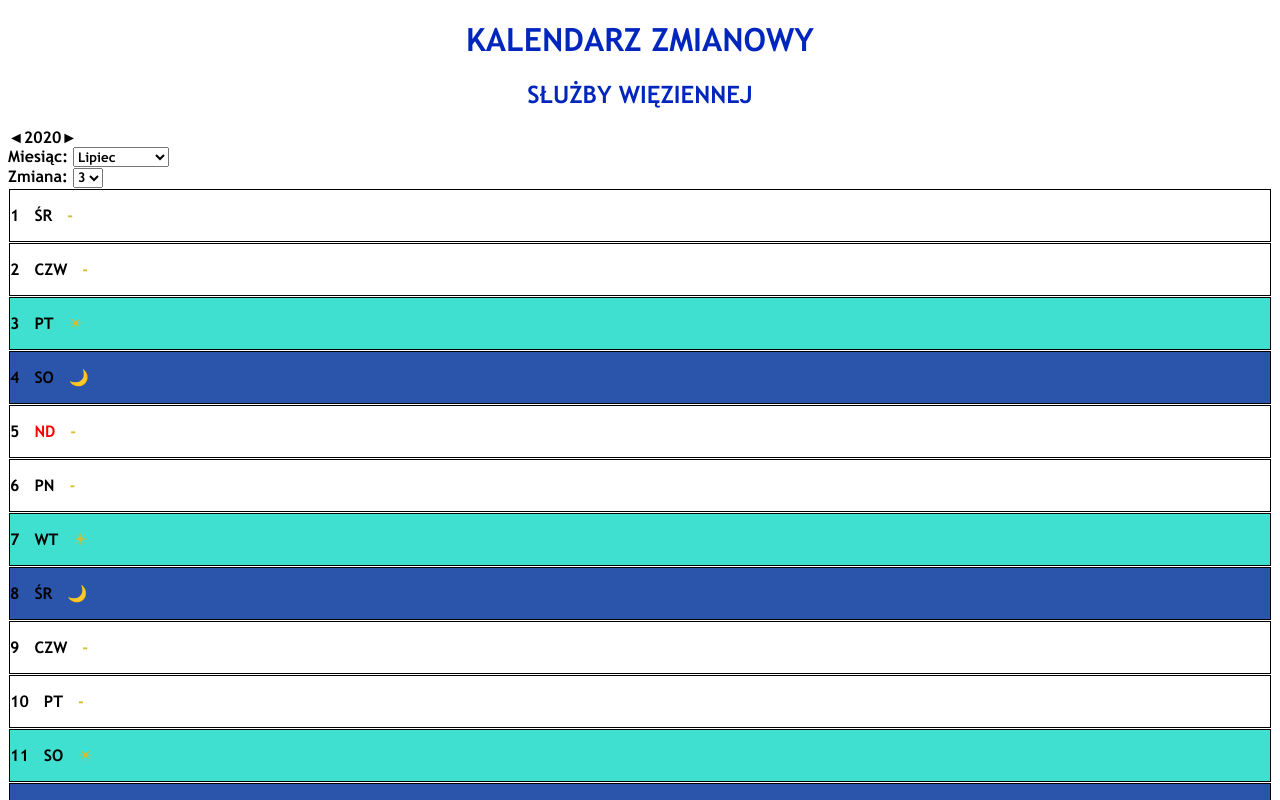
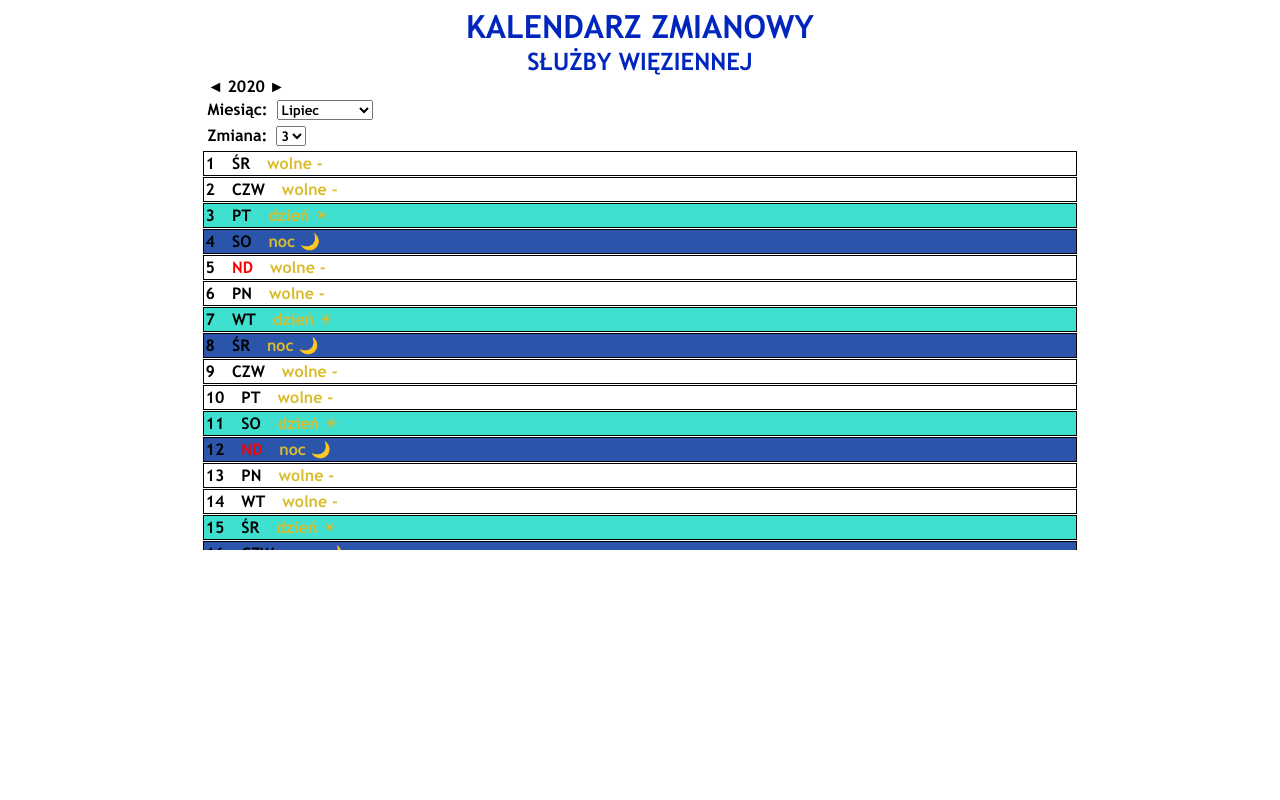
Before and after one commit to wiktorsachar/shift-viewer, a React (Create React App) app in the folder shift-viewer-v.1.0/: page / in a window 1280 px wide. Shown: the top 800 px of the page. Built offline with nearby package versions, Linux system fonts and the light colour scheme.

Commit message:
fixed align of some elements

```diff
--- a/shift-viewer-v.1.0/public/index.html
+++ b/shift-viewer-v.1.0/public/index.html
@@ -24,7 +24,7 @@
       work correctly both with client-side routing and a non-root public URL.
       Learn how to configure a non-root public URL by running `npm run build`.
     -->
-    <title>Sprawdź swoje służby</title>
+    <title>Sprawdź rozkład służby</title>
   </head>
   <body>
     <noscript>You need to enable JavaScript to run this app.</noscript>
--- a/shift-viewer-v.1.0/src/App.css
+++ b/shift-viewer-v.1.0/src/App.css
@@ -3,6 +3,17 @@
   font-family: Trebuchet;
   text-align: center;
 }
+.App-container  {
+  display: flex;
+  align-items: center;
+  justify-content: center;
+}
+.App {
+  width: 70%;
+  flex-direction: column;
+  align-items: center;
+  justify-content: center;
+}
 * {
   font-family: Trebuchet;
 }
--- a/shift-viewer-v.1.0/src/App.js
+++ b/shift-viewer-v.1.0/src/App.js
@@ -1,13 +1,15 @@
-import React from 'react';
+import React from "react";
 import Calendar from "./components/Calendar/Calendar";
-import "./App.css"
+import "./App.css";
 
 function App() {
   return (
-    <div className="App">
-      <h1 className="prison-service">KALENDARZ ZMIANOWY</h1>
-      <h2 className="prison-service">SŁUŻBY WIĘZIENNEJ</h2>
-      <Calendar />
+    <div className="App-container">
+      <div className="App">
+        <h1 className="prison-service">KALENDARZ ZMIANOWY</h1>
+        <h2 className="prison-service">SŁUŻBY WIĘZIENNEJ</h2>
+        <Calendar />
+      </div>
     </div>
   );
 }
--- a/shift-viewer-v.1.0/src/components/Calendar/Calendar.css
+++ b/shift-viewer-v.1.0/src/components/Calendar/Calendar.css
@@ -0,0 +1,7 @@
+/* .header {
+    height
+} */
+.content {
+    overflow: scroll;
+    height: 400px
+}
--- a/shift-viewer-v.1.0/src/components/Calendar/Calendar.js
+++ b/shift-viewer-v.1.0/src/components/Calendar/Calendar.js
@@ -43,15 +43,19 @@ class Calendar extends React.Component {
     );
     return (
       <div>
+        <div className="header">
           <DateSelector
             monthSelector={this.handleMonthSelector}
             yearSelector={this.handleYearSelector}
             shiftSelector={this.handleShiftSelector}
             state={this.state}
           />
+        </div>
+        <div className="content">
           {dutyMonth.map((day, i) => (
             <DayBox date={day.date} duty={day.duty} key={i} />
           ))}
+        </div>
       </div>
     );
   }
--- /dev/null
+++ b/shift-viewer-v.1.0/src/components/DateSelector/DateSelector.css
@@ -0,0 +1,3 @@
+* {
+    margin: 2px;
+}
--- a/shift-viewer-v.1.0/src/components/DateSelector/DateSelector.js
+++ b/shift-viewer-v.1.0/src/components/DateSelector/DateSelector.js
@@ -2,6 +2,7 @@ import React from "react";
 import MonthSelector from "./components/MonthSelector";
 import ShiftSelector from "./components/ShiftSelector";
 import YearSelector from "./components/YearSelector";
+import "./DateSelector.css"
 
 const DateSelector = (props) => {
   return (
--- a/shift-viewer-v.1.0/src/services/displayUnicode.js
+++ b/shift-viewer-v.1.0/src/services/displayUnicode.js
@@ -1,11 +1,11 @@
 const displayUnicode = (duty) => {
   switch (duty) {
     case "night":
-      return "🌙";
+      return "noc 🌙";
     case "day":
-      return "☀";
+      return "dzień ☀";
     default:
-      return "-";
+      return "wolne -";
   }
 };
 
```
Lines whose indentation alone changed are shown as unchanged.
